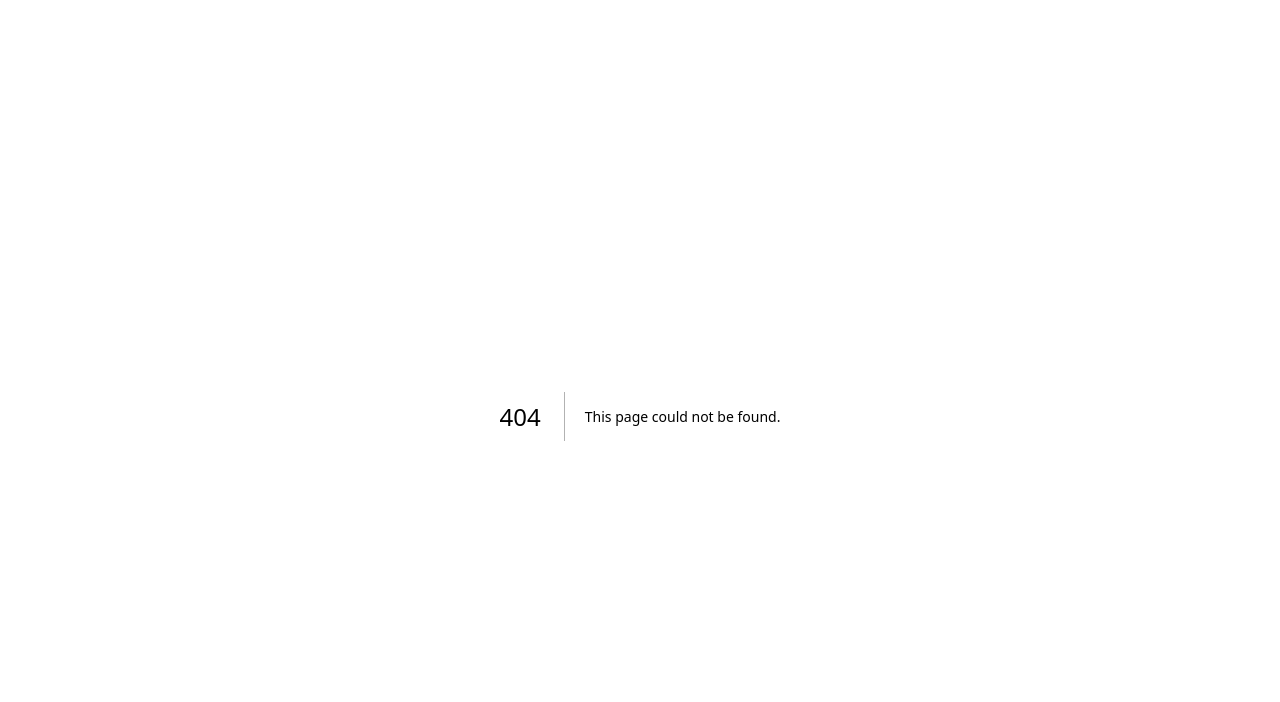
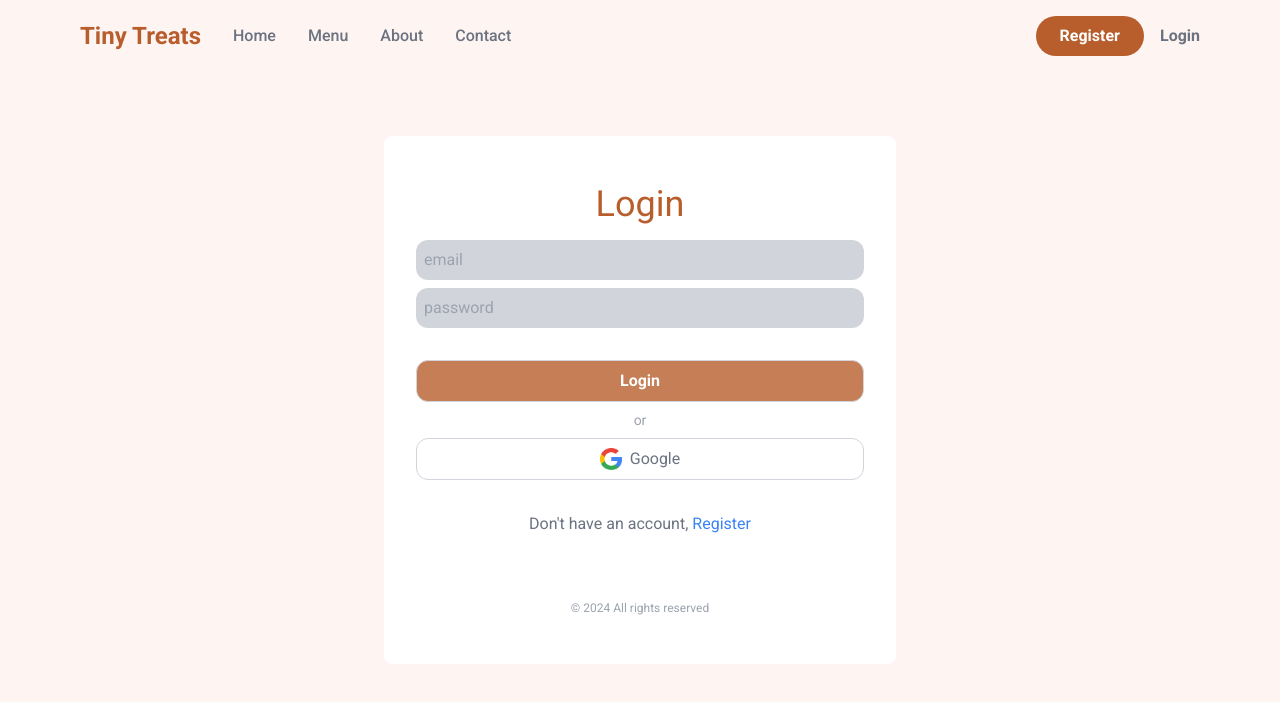
Before and after one commit to ChiragArora09/Tiny-Treats, a Next.js app: page /login in a window 1280 px wide. Before the commit this address had no page. Shown: the top 702 px of the page. Built offline with nearby package versions, Linux system fonts and the light colour scheme.

Commit message:
Login page done

```diff
--- a/src/app/api/register/route.js
+++ b/src/app/api/register/route.js
@@ -2,12 +2,12 @@ import { User } from "@/app/models/User.js"
 import mongoose from "mongoose"
 import bcrypt from 'bcrypt'
 
-export async function POST(req){
+export async function POST(req, res){
     const body = await req.json()
     mongoose.connect(process.env.MONGO_URL)
     const passw = body.password
     if(!passw?.length || passw.length<6){
-        new Error("Password must be atleast 6 characters")
+        throw new Error("Password must be atleast 6 characters")
     }
     const salt = bcrypt.genSaltSync()
     body.password = bcrypt.hashSync(passw, salt)
--- a/src/app/layout.js
+++ b/src/app/layout.js
@@ -1,7 +1,6 @@
 import { Roboto } from 'next/font/google'
 import './globals.css'
 import Header from '@/components/layout/Header'
-import About from '@/components/layout/About'
 
 const roboto = Roboto({ subsets: ['latin'], weight:['400', '500', '700'] })
 
@@ -15,6 +14,7 @@ export default function RootLayout({ children }) {
     <html lang="en" className='bg-[#FEF4F1]'>
       <body className={roboto.className}>
         <main className='max-w-6xl mx-auto p-4'>
+          <Header />
           {children}
         </main>
       </body>
--- /dev/null
+++ b/src/app/login/page.js
@@ -0,0 +1,46 @@
+'use client'
+import { useState } from "react"
+import Image from "next/image"
+import Link from "next/link"
+
+const LoginPage = () => {
+    const [email, setEmail] = useState('')
+    const [password, setPassword] = useState('')
+    const [loginInProgress, setLoginInProgress] = useState(true)
+    const [userCreated, setUserCreated] = useState(false)
+    const [error, setError] = useState(false)
+
+    const handleFormSubmit = async (e) => {
+        e.preventDefault()
+        setLoginInProgress(true)
+        const response = await fetch('/api/login', {method: 'POST', body: JSON.stringify({email, password}), headers: {'Content-Type': 'application/json'},})
+        if(response.ok){
+
+        }else{
+
+        }
+        setLoginInProgress(false)
+    }
+
+  return (
+    <section className="my-20 mx-auto bg-white rounded-lg py-12 max-w-lg">
+        <h1 className="text-center text-primary text-4xl">Login</h1>
+        <form className="block max-w-md mt-4 mx-auto" onSubmit={handleFormSubmit}>
+            <input type="email" placeholder="email" value={email} onChange={e => setEmail(e.target.value)} disabled={loginInProgress} />
+            <input type="password" placeholder="password" value={password} onChange={e => setPassword(e.target.value)} disabled={loginInProgress} />
+            <button disabled={loginInProgress} className="mt-8" type="submit">Login</button>
+            <p className="text-center font-thin mt-2 text-gray-400 text-sm">or</p>
+            <button disabled={loginInProgress} className="mt-2 flex gap-2 items-center font-thin text-gray-500">
+                <Image src={'/google.png'} alt="google logo" width={22} height={22} />
+                Google
+            </button>
+        </form>
+        <div className="text-center text-gray-500 mt-8">Don't have an account, <Link className="text-blue-500" href={'/register'}>Register</Link></div>
+        <footer className="text-gray-400 text-xs text-center mt-16">
+            &copy; 2024 All rights reserved
+        </footer>
+    </section>
+  )
+}
+
+export default LoginPage
--- a/src/app/page.js
+++ b/src/app/page.js
@@ -7,7 +7,7 @@ import Menu from "@/components/layout/Menu";
 export default function Home() {
   return (
     <>
-      <Header />
+      {/* <Header /> */}
       <Hero />
       <Menu />
       <About />
--- a/src/app/register/page.js
+++ b/src/app/register/page.js
@@ -1,5 +1,6 @@
 'use client'
 import Image from "next/image"
+import Link from "next/link"
 import { useState } from "react"
 
 const RegisterPage = () => {
@@ -7,28 +8,51 @@ const RegisterPage = () => {
     const [password, setPassword] = useState('')
     const [userCreated, setUserCreated] = useState(false)
     const [creatingUser, setCreatingUser] = useState(false)
+    const [error, setError] = useState(false)
 
     const handleFormSubmit = async (e) => {
         e.preventDefault()
         setCreatingUser(true)
-        await fetch('/api/register', {method: 'POST', body: JSON.stringify({email, password}), headers: {'Content-Type': 'application/json'},})
+        setError(false)
+        const response = await fetch('/api/register', {method: 'POST', body: JSON.stringify({email, password}), headers: {'Content-Type': 'application/json'},})
         setCreatingUser(false)
-
+        if(response.ok){
+            setUserCreated(true)
+        }else{
+            setUserCreated(false)
+            setError(true)
+        }
     }
 
     return (
-        <section className="my-32 mx-auto bg-white rounded-lg py-12 max-w-lg">
+        <section className="my-20 mx-auto bg-white rounded-lg py-12 max-w-lg">
             <h1 className="text-center text-primary text-4xl">Register</h1>
+            {userCreated && (
+                <div className="my-3 text-sm font-thin text-center">
+                    User created successfully! <Link className="text-blue-600 font-medium text-lg underline" href={'/login'}>Login</Link>
+                </div>
+
+            )}
+            {error && (
+                <div className="my-3 text-sm text-center text-red-600">
+                    An error has occured! Please try again.
+                </div>
+            )}
+
             <form className="block max-w-md mt-4 mx-auto" onSubmit={handleFormSubmit}>
                 <input type="email" placeholder="email" value={email} onChange={e => setEmail(e.target.value)} disabled={creatingUser} />
                 <input type="password" placeholder="password" value={password} onChange={e => setPassword(e.target.value)} disabled={creatingUser} />
                 <button disabled={creatingUser} className="mt-8" type="submit">Register</button>
                 <p className="text-center font-thin mt-2 text-gray-400 text-sm">or</p>
-                <button className="mt-2 flex gap-2 items-center font-thin text-gray-500">
+                <button disabled={creatingUser} className="mt-2 flex gap-2 items-center font-thin text-gray-500">
                     <Image src={'/google.png'} alt="google logo" width={22} height={22} />
-                    Sign up using your Google Account
+                    Google
                 </button>
             </form>
+            <div className="text-center text-gray-500 mt-8">Already have an account, <Link className="text-blue-500" href={'/login'}>Login</Link></div>
+            <footer className="text-gray-400 text-xs text-center mt-16">
+                &copy; 2024 All rights reserved
+            </footer>
         </section>
     )
 }
--- a/src/components/layout/About.js
+++ b/src/components/layout/About.js
@@ -39,7 +39,7 @@ const About = () => {
             <div>
               <FacebookIcon />
             </div>
-            <span>Meta</span>
+            <span>Facebook</span>
           </div>
           <div className="flex items-center gap-1">
             <div>
```
Also changed, not shown: 1 other file (tests, documents, lock files or other folders).
